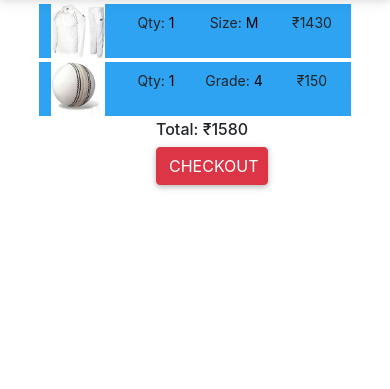
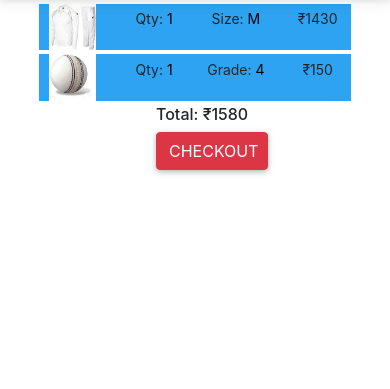
Before and after one commit to GopinathV-1/second-final, a PHP site: page /cart.html in a window 390 px wide. Shown: the part 56-445 px from the top of the page. Run offline with PHP 8.4, Linux system fonts and the light colour scheme; some libraries are stand-ins or nearby versions.

Commit message:
Update style.css

```diff
--- a/style.css
+++ b/style.css
@@ -282,6 +282,7 @@ p span{
     }
     .grid-cart{
         grid-template-columns: 1fr 1fr 1fr 1fr;
+        grid-gap: 15px;
     }
     .grid-cart p{
         font-size: 14px;
```
